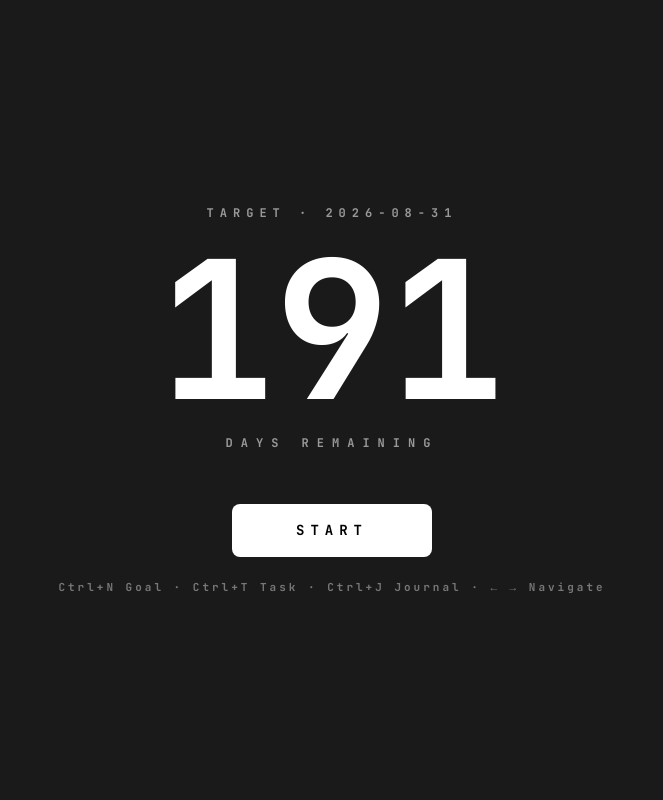
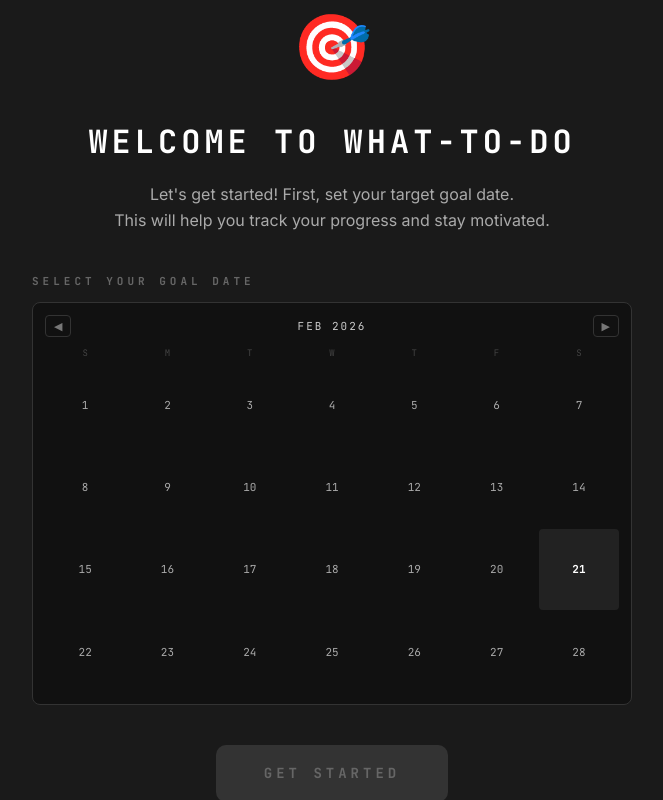
Before and after one commit to sainikhilchidipothu/What-TO-DO, a React (Vite) app: page / in a window 1280 px wide. Shown: the whole page, without its empty margins (308-971 px from the left). Built offline with nearby package versions, Linux system fonts and the light colour scheme.

Commit message:
Add files via upload

```diff
--- a/src/App.jsx
+++ b/src/App.jsx
@@ -658,6 +658,13 @@ export default function App() {
   const [undoItem, setUndoItem] = useState(null) // {type, item, timer}
   const undoTimerRef = useRef(null)
 
+  // First-time setup state
+  const [showFirstTimeSetup, setShowFirstTimeSetup] = useState(() => {
+    const hasData = localStorage.getItem(STORAGE_KEY)
+    return !hasData
+  })
+  const [firstTimeGoalDate, setFirstTimeGoalDate] = useState('')
+
   // Habit form
   const [hName, setHName] = useState('')
   const [hCat, setHCat]   = useState('')
@@ -953,6 +960,18 @@ export default function App() {
 
   // ── Target ─────────────────────────────────────────────────────────────────
   const saveTarget = () => { setState({targetDate:targetPick}); close(); toast$('Target updated ✓') }
+
+  // ── First-time setup ───────────────────────────────────────────────────────
+  const completeFirstTimeSetup = () => {
+    if (!firstTimeGoalDate) {
+      toast$('Please select a goal date', 'err')
+      return
+    }
+
+    setState(prev => ({...prev, targetDate: firstTimeGoalDate}))
+    setShowFirstTimeSetup(false)
+    toast$('Welcome to What-TO-DO! 🎉')
+  }
 
   // ── Derived ────────────────────────────────────────────────────────────────
   const now = new Date()
@@ -1018,8 +1037,60 @@ export default function App() {
   return (
     <div style={{display:'flex',height:'100vh',background:'#1a1a1a',color:'#ffffff',fontFamily:'Inter,sans-serif',overflow:'hidden'}}>
 
+      {/* ── FIRST-TIME SETUP ── */}
+      {showFirstTimeSetup && (
+        <div style={{
+          position:'fixed',inset:0,zIndex:200,background:'#1a1a1a',
+          display:'flex',flexDirection:'column',alignItems:'center',justifyContent:'center',
+          padding:40
+        }}>
+          <div style={{maxWidth:600,width:'100%',textAlign:'center'}}>
+            <div style={{fontSize:64,marginBottom:24}}>🎯</div>
+            <h1 style={{...mono,fontSize:32,fontWeight:900,letterSpacing:4,color:'#fff',marginBottom:16}}>
+              WELCOME TO WHAT-TO-DO
+            </h1>
+            <p style={{fontSize:16,color:'#aaa',lineHeight:1.6,marginBottom:40}}>
+              Let's get started! First, set your target goal date.<br/>
+              This will help you track your progress and stay motivated.
+            </p>
+
+            <div style={{marginBottom:40}}>
+              <p style={{...mono,fontSize:11,letterSpacing:4,color:'#666',marginBottom:12,fontWeight:'bold',textAlign:'left'}}>
+                SELECT YOUR GOAL DATE
+              </p>
+              <CalPicker value={firstTimeGoalDate} onChange={setFirstTimeGoalDate} />
+              {firstTimeGoalDate && (
+                <p style={{...mono,fontSize:14,color:'#22c55e',marginTop:16,fontWeight:'bold'}}>
+                  {daysLeft(firstTimeGoalDate)} days from today
+                </p>
+              )}
+            </div>
+
+            <button
+              onClick={completeFirstTimeSetup}
+              disabled={!firstTimeGoalDate}
+              style={{
+                padding:'18px 48px',
+                background:firstTimeGoalDate?'#fff':'#333',
+                color:firstTimeGoalDate?'#000':'#666',
+                border:'none',
+                borderRadius:10,
+                cursor:firstTimeGoalDate?'pointer':'not-allowed',
+                ...mono,
+                fontSize:14,
+                letterSpacing:4,
+                fontWeight:900,
+                transition:'all 0.15s'
+              }}
+            >
+              GET STARTED
+            </button>
+          </div>
+        </div>
+      )}
+
       {/* ── INTRO ── */}
-      {intro && (
+      {intro && !showFirstTimeSetup && (
         <div style={{
           position:'fixed',inset:0,zIndex:100,background:'#1a1a1a',
           display:'flex',flexDirection:'column',alignItems:'center',justifyContent:'center',
--- a/src/index.css
+++ b/src/index.css
@@ -49,116 +49,30 @@
 }
 
 /* ══════════════════════════════════════════════════════════════════ */
-/* MOBILE RESPONSIVE STYLES                                            */
+/* DESKTOP ONLY - MOBILE/TABLET BLOCKER                                */
 /* ══════════════════════════════════════════════════════════════════ */
 
-/* Mobile: Stack sidebar and main vertically with tabs */
-@media (max-width: 768px) {
-  /* Main container becomes vertical stack */
-  body > div > div:first-child {
-    flex-direction: column !important;
-    overflow-y: auto !important;
+.mobile-blocker {
+  display: none;
+  position: fixed;
+  inset: 0;
+  background: #000;
+  z-index: 9999;
+  flex-direction: column;
+  align-items: center;
+  justify-content: center;
+  padding: 40px;
+  text-align: center;
+}
+
+@media (max-width: 1024px) {
+  /* Hide main app on mobile/tablet */
+  #root {
+    display: none !important;
   }
 
-  /* Sidebar: Full width, no fixed width */
-  aside {
-    width: 100% !important;
-    min-width: 100% !important;
-    max-width: 100% !important;
-    border-right: none !important;
-    border-bottom: 3px solid #444 !important;
-    flex-shrink: 0 !important;
-  }
-
-  /* Main content: Full width, scrollable */
-  main {
-    width: 100% !important;
-    flex: 1 !important;
-    overflow-y: auto !important;
-  }
-
-  /* Reduce sidebar height for mobile */
-  aside > div:first-child {
-    padding: 12px 16px !important;
-  }
-
-  aside > div:first-child p:first-child {
-    font-size: 9px !important;
-  }
-
-  aside > div:first-child p:nth-child(2) {
-    font-size: 24px !important;
-  }
-
-  /* Make calendar grid more compact on mobile */
-  main > div > div > div > div {
-    gap: 8px !important;
-  }
-
-  /* Adjust header on mobile */
-  main > div:first-child {
-    padding: 0 16px !important;
-    height: 60px !important;
-  }
-
-  main > div:first-child button {
-    padding: 8px 16px !important;
-    font-size: 14px !important;
-  }
-
-  /* Make modals full width on mobile */
-  .modal {
-    width: 95% !important;
-    margin: 16px !important;
-    padding: 20px !important;
-  }
-
-  /* Compact calendar cells on mobile */
-  main > div > div > div > div > div > div {
-    font-size: 11px !important;
-    padding: 4px !important;
+  /* Show blocker on mobile/tablet */
+  .mobile-blocker {
+    display: flex !important;
   }
 }
-
-/* ══════════════════════════════════════════════════════════════════ */
-/* TABLET STYLES (iPad, etc)                                           */
-/* ══════════════════════════════════════════════════════════════════ */
-
-@media (min-width: 769px) and (max-width: 1024px) {
-  /* Sidebar: Reduce width for tablets */
-  aside {
-    width: 280px !important;
-    min-width: 280px !important;
-  }
-
-  /* Adjust main padding */
-  main > div:first-child {
-    padding: 0 24px !important;
-  }
-}
-
-/* ══════════════════════════════════════════════════════════════════ */
-/* SMALL MOBILE (phones in portrait)                                   */
-/* ══════════════════════════════════════════════════════════════════ */
-
-@media (max-width: 480px) {
-  /* Even more compact on small screens */
-  aside > div:first-child p:nth-child(2) {
-    font-size: 20px !important;
-  }
-
-  /* Stack calendar grid vertically if needed */
-  main > div > div {
-    padding: 12px !important;
-  }
-
-  /* Reduce font sizes */
-  main > div:first-child h1 {
-    font-size: 18px !important;
-  }
-
-  main > div:first-child button {
-    padding: 6px 12px !important;
-    font-size: 12px !important;
-  }
-}
```
